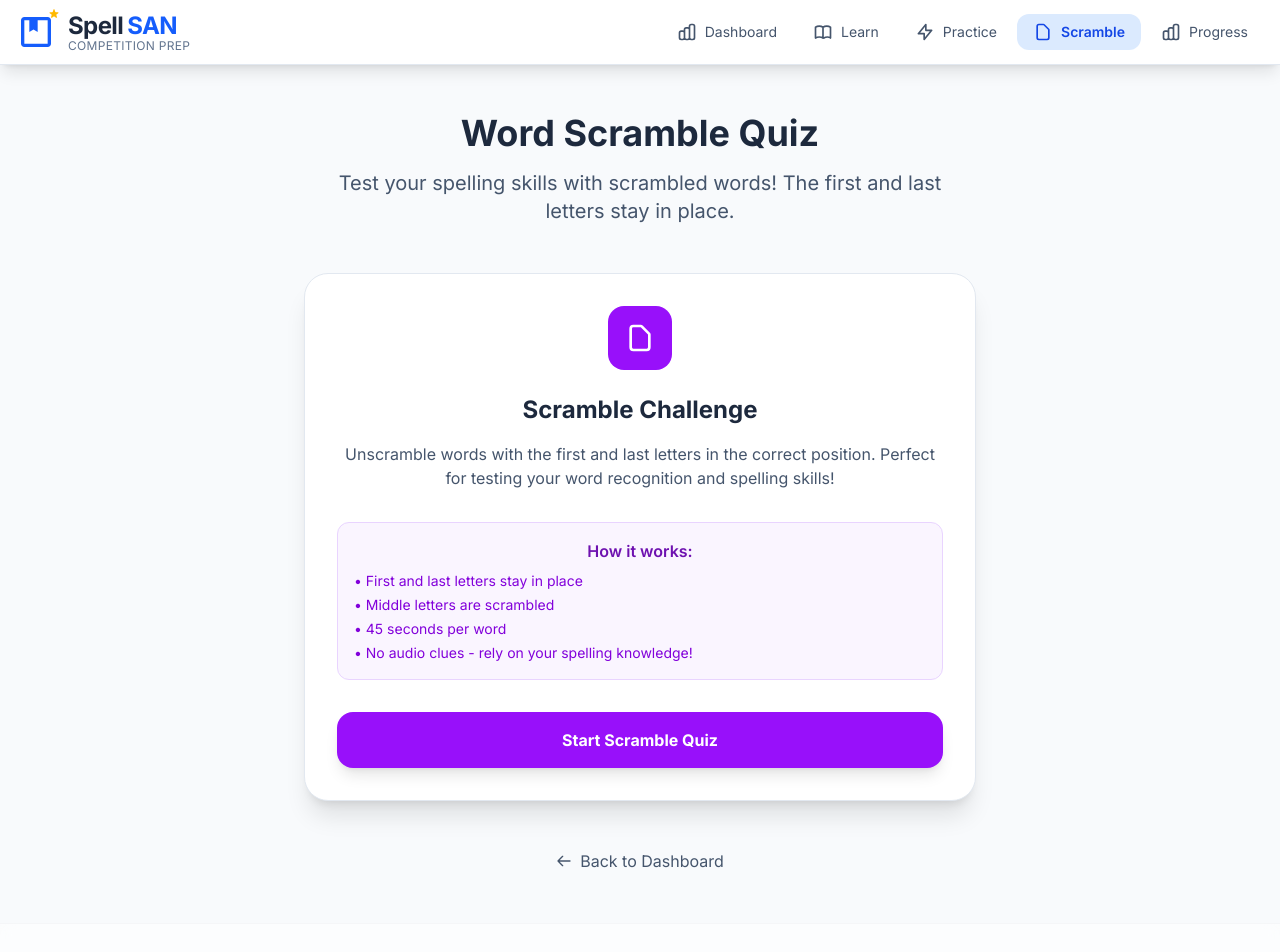
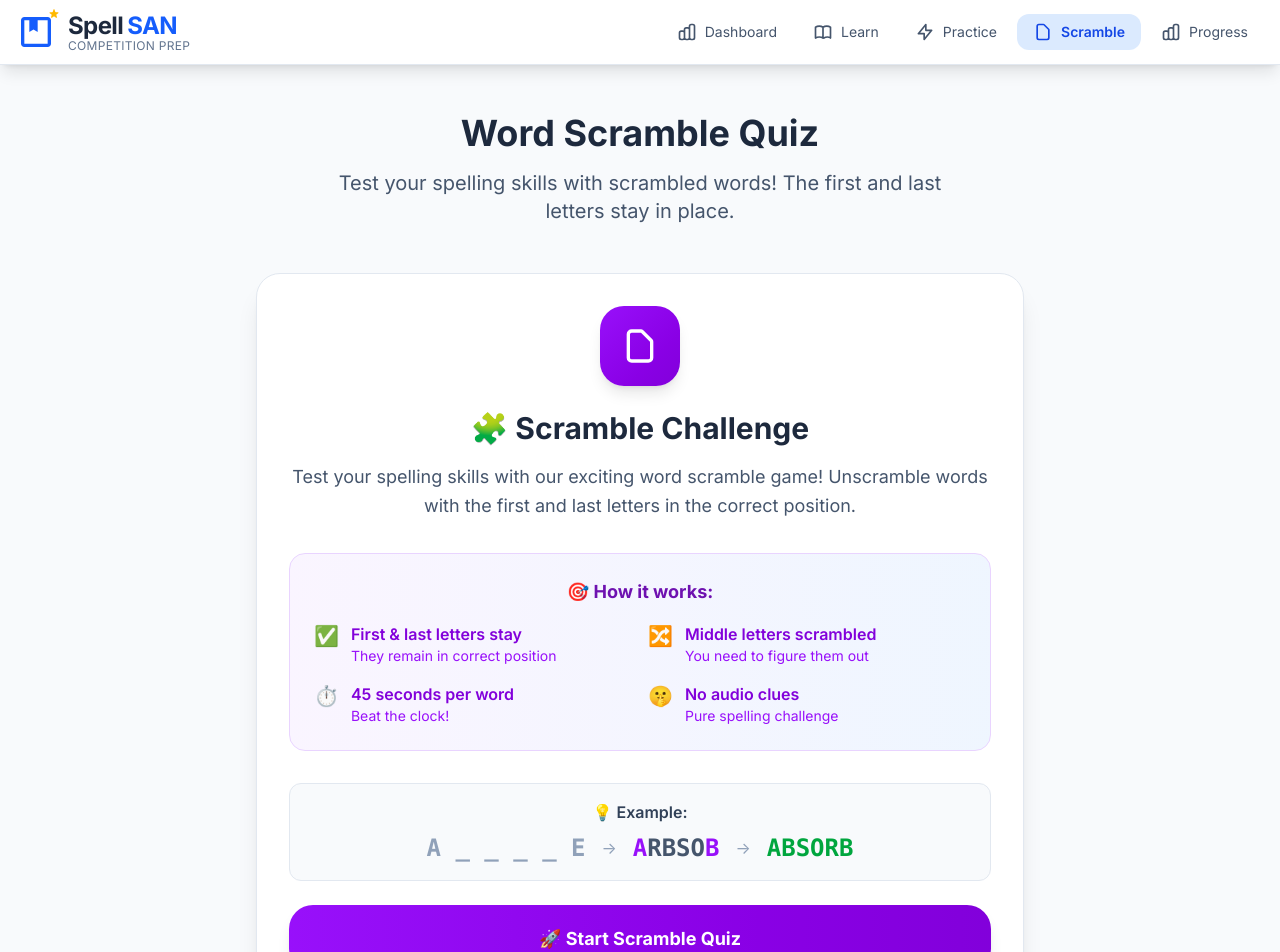
Before and after one commit to masabinhok/spellsan, a Next.js app: page /scramble in a window 1280 px wide. Shown: the top 952 px of the page. Built offline with nearby package versions, Linux system fonts and the light colour scheme.

Commit message:
Refactor ScrambleComponent: improve code structure and enhance readability

```diff
--- a/app/scramble/page.tsx
+++ b/app/scramble/page.tsx
@@ -56,16 +56,22 @@ function ScrambleComponent() {
     const last = word[word.length - 1];
     const middle = word.slice(1, -1).split('');
 
-    // Shuffle middle letters
-    for (let i = middle.length - 1; i > 0; i--) {
+    // Ensure we actually scramble the word (avoid identical result)
+    let scrambled;
+    let attempts = 0;
+    do {
+      const shuffled = [...middle];
+      // Fisher-Yates shuffle
+      for (let i = shuffled.length - 1; i > 0; i--) {
         const j = Math.floor(Math.random() * (i + 1));
-      [middle[i], middle[j]] = [middle[j], middle[i]];
+        [shuffled[i], shuffled[j]] = [shuffled[j], shuffled[i]];
       }
+      scrambled = first + shuffled.join('') + last;
+      attempts++;
+    } while (scrambled === word && attempts < 10);
 
-    return first + middle.join('') + last;
-  };
-
-  // Get random word from available words
+    return scrambled;
+  };  // Get random word from available words
   const getRandomWord = useCallback(() => {
     if (availableWords.length === 0) return null;
 
@@ -114,7 +120,7 @@ function ScrambleComponent() {
       wordsIncorrect: [...prev.wordsIncorrect, currentWord],
     }));
 
-    setFeedback(`Time's up! The correct spelling is: ${currentWord}`);
+    setFeedback(`⏰ Time's up! The correct spelling is: ${currentWord}`);
     setShowAnswer(true);
     setIsTimerActive(false);
 
@@ -202,21 +208,23 @@ function ScrambleComponent() {
     }));
 
     if (isCorrect) {
-      setFeedback("Correct! Well done!");
+      setFeedback("🎉 Correct! Well done!");
     } else {
-      setFeedback(`Incorrect. The correct spelling is: ${currentWord}`);
+      setFeedback(`❌ Incorrect. The correct spelling is: ${currentWord}`);
       setShowAnswer(true);
     }
 
     setTimeout(() => {
       if (!gameComplete) nextWord();
-    }, 2000);
+    }, isCorrect ? 1500 : 2500); // Shorter delay for correct answers
   };
 
   // Handle key press
   const handleKeyPress = (e: React.KeyboardEvent) => {
     if (e.key === "Enter" && userInput.trim() && !feedback) {
       checkSpelling();
+    } else if (e.key === "Escape") {
+      setUserInput("");
     }
   };
 
@@ -388,16 +396,19 @@ function ScrambleComponent() {
             </div>
 
             {/* Progress Stats */}
-            <div className="bg-purple-50 rounded-lg p-3 mb-4 border border-purple-100">
-              <div className="flex justify-between items-center mb-2">
+            <div className="bg-gradient-to-r from-purple-50 to-blue-50 rounded-lg p-4 mb-6 border border-purple-100">
+              <div className="flex justify-between items-center mb-3">
                 <span className="text-sm font-semibold text-slate-800">Progress</span>
-                <span className="text-sm text-slate-600">
-                  {stats.correct}/{stats.total} correct
+                <div className="flex items-center space-x-4 text-sm text-slate-600">
+                  <span>{stats.correct}/{stats.total} correct</span>
+                  <span className="px-2 py-1 bg-white rounded-full text-xs font-medium">
+                    {stats.total > 0 ? Math.round((stats.correct / stats.total) * 100) : 0}% accuracy
                   </span>
                 </div>
-              <div className="w-full bg-slate-200 rounded-full h-1.5">
+              </div>
+              <div className="w-full bg-slate-200 rounded-full h-2 overflow-hidden">
                 <div
-                  className="bg-purple-600 h-1.5 rounded-full transition-all duration-500"
+                  className="bg-gradient-to-r from-purple-500 to-purple-600 h-2 rounded-full transition-all duration-500 ease-out"
                   style={{
                     width: `${stats.total > 0 ? (stats.correct / stats.total) * 100 : 0}%`,
                   }}
@@ -408,35 +419,52 @@ function ScrambleComponent() {
             {!gameComplete ? (
               <div className="text-center space-y-4">
                 {/* Timer and Word Display */}
-                <div className="flex justify-center items-center gap-4">
+                <div className="flex justify-center items-center gap-4 mb-2">
                   {isTimerActive && !feedback && (
-                    <div className={`inline-flex items-center px-3 py-1 rounded-lg text-sm font-bold border transition-all ${timeLeft <= 10
-                      ? 'bg-red-50 text-red-700 border-red-200'
+                    <div className={`inline-flex items-center px-4 py-2 rounded-full text-sm font-bold border-2 transition-all duration-300 ${timeLeft <= 10
+                        ? 'bg-red-50 text-red-700 border-red-300 animate-pulse'
                         : timeLeft <= 20
-                        ? 'bg-yellow-50 text-yellow-700 border-yellow-200'
-                        : 'bg-blue-50 text-blue-700 border-blue-200'
+                          ? 'bg-yellow-50 text-yellow-700 border-yellow-300'
+                          : 'bg-blue-50 text-blue-700 border-blue-300'
                       }`}>
-                      <svg className="w-4 h-4 mr-1" fill="none" stroke="currentColor" viewBox="0 0 24 24">
+                      <svg className="w-4 h-4 mr-2 animate-spin" fill="none" stroke="currentColor" viewBox="0 0 24 24">
                         <path strokeLinecap="round" strokeLinejoin="round" strokeWidth={2} d="M12 8v4l3 3m6-3a9 9 0 11-18 0 9 9 0 0118 0z" />
                       </svg>
-                      {timeLeft}s
+                      {timeLeft}s remaining
                     </div>
                   )}
                 </div>
 
                 {/* Scrambled Word Display */}
-                <div className="bg-gradient-to-r from-purple-50 to-blue-50 rounded-2xl p-6 border-2 border-purple-200">
-                  <h3 className="text-lg font-semibold text-slate-700 mb-2">Unscramble this word:</h3>
-                  <div className="text-4xl md:text-5xl font-bold text-purple-700 tracking-wider mb-4">
-                    {scrambledWord}
+                <div className="bg-gradient-to-r from-purple-50 to-blue-50 rounded-2xl p-6 border-2 border-purple-200 transition-all duration-300 hover:shadow-lg">
+                  <h3 className="text-lg font-semibold text-slate-700 mb-4">Unscramble this word:</h3>
+                  <div className="text-4xl md:text-6xl font-bold text-purple-700 tracking-widest mb-6 font-mono select-all">
+                    {scrambledWord.split('').map((letter, index) => (
+                      <span
+                        key={index}
+                        className={`inline-block transition-all duration-200 hover:scale-110 ${index === 0 || index === scrambledWord.length - 1
+                            ? 'text-green-600 animate-pulse'
+                            : 'text-purple-700'
+                          }`}
+                        style={{ animationDelay: `${index * 100}ms` }}
+                      >
+                        {letter}
+                      </span>
+                    ))}
                   </div>
+                  <div className="bg-white/70 rounded-lg p-3 border border-purple-100">
                     <p className="text-sm text-slate-600">
-                    Hint: The first and last letters are in the correct position
+                      💡 <strong>Hint:</strong> The <span className="text-green-600 font-semibold">green letters</span> are in the correct position
                     </p>
+                    <p className="text-xs text-slate-500 mt-1">
+                      Press <kbd className="px-1 py-0.5 bg-slate-200 rounded text-xs">Esc</kbd> to clear your input
+                    </p>
+                  </div>
                 </div>
 
                 {/* Input and Submit */}
                 <div className="space-y-4">
+                  <div className="relative">
                     <input
                       ref={answerRef}
                       type="text"
@@ -444,26 +472,37 @@ function ScrambleComponent() {
                       onChange={(e) => setUserInput(e.target.value)}
                       onKeyPress={handleKeyPress}
                       placeholder="Type the correct spelling..."
-                    className="w-full text-lg p-4 border-2 border-slate-300 rounded-xl focus:border-purple-500 focus:outline-none focus:ring-2 focus:ring-purple-100 text-center"
+                      className="w-full text-lg p-4 border-2 border-slate-300 rounded-xl focus:border-purple-500 focus:outline-none focus:ring-2 focus:ring-purple-100 text-center transition-all duration-200 hover:border-purple-300"
                       disabled={!!feedback}
+                      maxLength={50}
+                      autoComplete="off"
+                      spellCheck="false"
                     />
+                    {userInput && (
+                      <button
+                        onClick={() => setUserInput("")}
+                        className="absolute right-3 top-1/2 transform -translate-y-1/2 text-slate-400 hover:text-slate-600 transition-colors"
+                      >
+                        <svg className="w-5 h-5" fill="none" stroke="currentColor" viewBox="0 0 24 24">
+                          <path strokeLinecap="round" strokeLinejoin="round" strokeWidth={2} d="M6 18L18 6M6 6l12 12" />
+                        </svg>
+                      </button>
+                    )}
+                  </div>
 
                   {feedback ? (
-                    <div className="flex items-center justify-center space-x-2 p-3 rounded-lg bg-opacity-20">
-                      <div className="flex items-center space-x-2">
-                        <div
-                          className={`w-6 h-6 rounded-full flex items-center justify-center ${feedback.includes("Correct") ? "bg-green-500" : "bg-red-500"
-                            }`}
-                        >
-                          <span className="text-white text-sm">
+                    <div className={`flex items-center justify-center space-x-3 p-4 rounded-xl transition-all duration-300 ${feedback.includes("Correct")
+                        ? "bg-green-50 border-2 border-green-200"
+                        : "bg-red-50 border-2 border-red-200"
+                      }`}>
+                      <div className={`w-8 h-8 rounded-full flex items-center justify-center ${feedback.includes("Correct") ? "bg-green-500" : "bg-red-500"
+                        }`}>
+                        <span className="text-white font-bold">
                           {feedback.includes("Correct") ? "✓" : "✗"}
                         </span>
                       </div>
-                      </div>
-                      <div
-                        className={`text-sm font-semibold ${feedback.includes("Correct") ? "text-green-800" : "text-red-800"
-                          }`}
-                      >
+                      <div className={`text-base font-semibold ${feedback.includes("Correct") ? "text-green-800" : "text-red-800"
+                        }`}>
                         {feedback}
                       </div>
                     </div>
@@ -471,11 +510,11 @@ function ScrambleComponent() {
                     <button
                       onClick={checkSpelling}
                       disabled={!userInput.trim()}
-                      className="bg-purple-600 hover:bg-purple-700 disabled:bg-slate-400 text-white font-bold py-2 px-6 rounded-lg transition-all duration-300 shadow-md hover:shadow-lg disabled:shadow-md focus:outline-none focus:ring-2 focus:ring-purple-100 disabled:cursor-not-allowed"
+                      className="w-full bg-purple-600 hover:bg-purple-700 disabled:bg-slate-400 text-white font-bold py-3 px-6 rounded-xl transition-all duration-300 shadow-md hover:shadow-lg disabled:shadow-md focus:outline-none focus:ring-2 focus:ring-purple-100 disabled:cursor-not-allowed transform hover:scale-[1.02] active:scale-[0.98]"
                     >
-                      <div className="flex items-center space-x-2">
-                        <span className="text-sm">Check Spelling</span>
-                        <svg className="w-4 h-4" fill="none" stroke="currentColor" viewBox="0 0 24 24">
+                      <div className="flex items-center justify-center space-x-2">
+                        <span>Check Spelling</span>
+                        <svg className="w-5 h-5" fill="none" stroke="currentColor" viewBox="0 0 24 24">
                           <path strokeLinecap="round" strokeLinejoin="round" strokeWidth={2} d="M9 12l2 2 4-4" />
                         </svg>
                       </div>
@@ -484,55 +523,55 @@ function ScrambleComponent() {
                 </div>
               </div>
             ) : (
-              <div className="text-center space-y-4">
-                <div className="bg-yellow-50 rounded-xl p-4 border-2 border-yellow-200">
-                  <div className="text-3xl mb-2">🎉</div>
-                  <h3 className="text-xl font-bold text-slate-800 mb-2">
-                    Excellent Work!
+              <div className="text-center space-y-6">
+                <div className="bg-gradient-to-r from-yellow-50 to-orange-50 rounded-2xl p-6 border-2 border-yellow-200">
+                  <div className="text-4xl mb-3">🎉</div>
+                  <h3 className="text-2xl font-bold text-slate-800 mb-3">
+                    Scramble Complete!
                   </h3>
-                  <div className="text-sm text-slate-700 mb-3">
+                  <div className="text-base text-slate-700 mb-4">
                     {feedback}
                   </div>
-                  <div className="grid grid-cols-3 gap-2 mb-3">
-                    <div className="bg-white/50 rounded-lg p-2">
-                      <div className="text-lg font-bold text-purple-600">
+                  <div className="grid grid-cols-3 gap-4 mb-4">
+                    <div className="bg-white/70 rounded-xl p-3 border border-yellow-200">
+                      <div className="text-2xl font-bold text-purple-600">
                         {stats.total}
                       </div>
-                      <div className="text-xs text-slate-600">
+                      <div className="text-sm text-slate-600">
                         Words
                       </div>
                     </div>
-                    <div className="bg-white/50 rounded-lg p-2">
-                      <div className="text-lg font-bold text-green-600">
+                    <div className="bg-white/70 rounded-xl p-3 border border-yellow-200">
+                      <div className="text-2xl font-bold text-green-600">
                         {stats.correct}
                       </div>
-                      <div className="text-xs text-slate-600">Correct</div>
+                      <div className="text-sm text-slate-600">Correct</div>
                     </div>
-                    <div className="bg-white/50 rounded-lg p-2">
-                      <div className="text-lg font-bold text-purple-600">
+                    <div className="bg-white/70 rounded-xl p-3 border border-yellow-200">
+                      <div className="text-2xl font-bold text-purple-600">
                         {stats.total > 0
                           ? Math.round((stats.correct / stats.total) * 100)
                           : 0}
                         %
                       </div>
-                      <div className="text-xs text-slate-600">
+                      <div className="text-sm text-slate-600">
                         Accuracy
                       </div>
                     </div>
                   </div>
                 </div>
-                <div className="flex flex-col sm:flex-row gap-2 justify-center">
+                <div className="flex flex-col sm:flex-row gap-3 justify-center">
                   <button
                     onClick={() => startPractice()}
-                    className="bg-purple-600 hover:bg-purple-700 text-white font-bold py-2 px-4 rounded-lg transition-all text-sm"
+                    className="bg-gradient-to-r from-purple-600 to-purple-700 hover:from-purple-700 hover:to-purple-800 text-white font-bold py-3 px-6 rounded-xl transition-all duration-300 transform hover:scale-105 shadow-lg hover:shadow-xl"
                   >
-                    Play Again
+                    🔄 Play Again
                   </button>
                   <Link
                     href="/"
-                    className="bg-slate-200 text-slate-700 font-bold py-2 px-4 rounded-lg transition-all text-center text-sm"
+                    className="bg-slate-200 hover:bg-slate-300 text-slate-700 font-bold py-3 px-6 rounded-xl transition-all duration-300 transform hover:scale-105 text-center"
                   >
-                    Back to Dashboard
+                    🏠 Back to Dashboard
                   </Link>
                 </div>
               </div>
@@ -557,12 +596,12 @@ function ScrambleComponent() {
         </div>
 
         {/* Game Mode Card */}
-        <div className="grid grid-cols-1 md:grid-cols-1 gap-6 md:gap-8 mb-8 md:mb-12 max-w-2xl mx-auto">
-          <div className="bg-white rounded-2xl md:rounded-3xl shadow-xl border border-slate-200 p-6 md:p-8">
+        <div className="grid grid-cols-1 md:grid-cols-1 gap-6 md:gap-8 mb-8 md:mb-12 max-w-3xl mx-auto">
+          <div className="bg-white rounded-2xl md:rounded-3xl shadow-xl border border-slate-200 p-6 md:p-8 hover:shadow-2xl transition-all duration-300">
             <div className="text-center">
-              <div className="w-12 h-12 md:w-16 md:h-16 bg-purple-600 rounded-xl md:rounded-2xl flex items-center justify-center mb-4 md:mb-6 mx-auto">
+              <div className="w-16 h-16 md:w-20 md:h-20 bg-gradient-to-br from-purple-600 to-purple-700 rounded-2xl md:rounded-3xl flex items-center justify-center mb-6 mx-auto shadow-lg">
                 <svg
-                  className="w-6 h-6 md:w-8 md:h-8 text-white"
+                  className="w-8 h-8 md:w-10 md:h-10 text-white"
                   fill="none"
                   stroke="currentColor"
                   viewBox="0 0 24 24"
@@ -575,29 +614,68 @@ function ScrambleComponent() {
                   />
                 </svg>
               </div>
-              <h2 className="text-xl md:text-2xl font-bold text-slate-800 mb-3 md:mb-4">
-                Scramble Challenge
+              <h2 className="text-2xl md:text-3xl font-bold text-slate-800 mb-4">
+                🧩 Scramble Challenge
               </h2>
-              <p className="text-sm md:text-base text-slate-600 mb-6 md:mb-8">
+              <p className="text-base md:text-lg text-slate-600 mb-8 leading-relaxed">
+                Test your spelling skills with our exciting word scramble game!
                 Unscramble words with the first and last letters in the correct position.
-                Perfect for testing your word recognition and spelling skills!
               </p>
-              <div className="mb-6 md:mb-8">
-                <div className="bg-purple-50 rounded-xl p-4 border border-purple-200">
-                  <h3 className="font-semibold text-purple-800 mb-2">How it works:</h3>
-                  <ul className="text-sm text-purple-700 space-y-1 text-left">
-                    <li>• First and last letters stay in place</li>
-                    <li>• Middle letters are scrambled</li>
-                    <li>• 45 seconds per word</li>
-                    <li>• No audio clues - rely on your spelling knowledge!</li>
-                  </ul>
+
+              <div className="mb-8">
+                <div className="bg-gradient-to-r from-purple-50 to-blue-50 rounded-2xl p-6 border border-purple-200">
+                  <h3 className="font-bold text-purple-800 mb-4 text-lg">🎯 How it works:</h3>
+                  <div className="grid grid-cols-1 md:grid-cols-2 gap-4 text-left">
+                    <div className="flex items-start space-x-3">
+                      <span className="text-green-500 text-xl">✅</span>
+                      <div>
+                        <p className="font-semibold text-purple-700">First & last letters stay</p>
+                        <p className="text-sm text-purple-600">They remain in correct position</p>
                       </div>
                     </div>
+                    <div className="flex items-start space-x-3">
+                      <span className="text-blue-500 text-xl">🔀</span>
+                      <div>
+                        <p className="font-semibold text-purple-700">Middle letters scrambled</p>
+                        <p className="text-sm text-purple-600">You need to figure them out</p>
+                      </div>
+                    </div>
+                    <div className="flex items-start space-x-3">
+                      <span className="text-orange-500 text-xl">⏱️</span>
+                      <div>
+                        <p className="font-semibold text-purple-700">45 seconds per word</p>
+                        <p className="text-sm text-purple-600">Beat the clock!</p>
+                      </div>
+                    </div>
+                    <div className="flex items-start space-x-3">
+                      <span className="text-red-500 text-xl">🤫</span>
+                      <div>
+                        <p className="font-semibold text-purple-700">No audio clues</p>
+                        <p className="text-sm text-purple-600">Pure spelling challenge</p>
+                      </div>
+                    </div>
+                  </div>
+                </div>
+              </div>
+
+              <div className="mb-6">
+                <div className="bg-slate-50 rounded-xl p-4 border border-slate-200">
+                  <h4 className="font-semibold text-slate-700 mb-2">💡 Example:</h4>
+                  <div className="flex items-center justify-center space-x-4">
+                    <span className="text-2xl font-mono font-bold text-slate-400">A _ _ _ _ E</span>
+                    <span className="text-slate-400">→</span>
+                    <span className="text-2xl font-mono font-bold text-purple-600">A<span className="text-slate-600">RBSO</span>B</span>
+                    <span className="text-slate-400">→</span>
+                    <span className="text-2xl font-mono font-bold text-green-600">ABSORB</span>
+                  </div>
+                </div>
+              </div>
+
               <button
                 onClick={() => startPractice()}
-                className="w-full bg-purple-600 hover:bg-purple-700 text-white font-bold py-3 px-6 md:py-4 md:px-8 rounded-xl md:rounded-2xl transition-all duration-300 transform hover:scale-105 shadow-lg hover:shadow-xl focus:outline-none focus:ring-4 focus:ring-purple-100 active:scale-95"
+                className="w-full bg-gradient-to-r from-purple-600 to-purple-700 hover:from-purple-700 hover:to-purple-800 text-white font-bold py-4 px-8 md:py-5 md:px-10 rounded-2xl md:rounded-3xl transition-all duration-300 transform hover:scale-105 shadow-lg hover:shadow-xl focus:outline-none focus:ring-4 focus:ring-purple-100 active:scale-95 text-lg"
               >
-                Start Scramble Quiz
+                🚀 Start Scramble Quiz
               </button>
             </div>
           </div>
```
Lines whose indentation alone changed are shown as unchanged.
